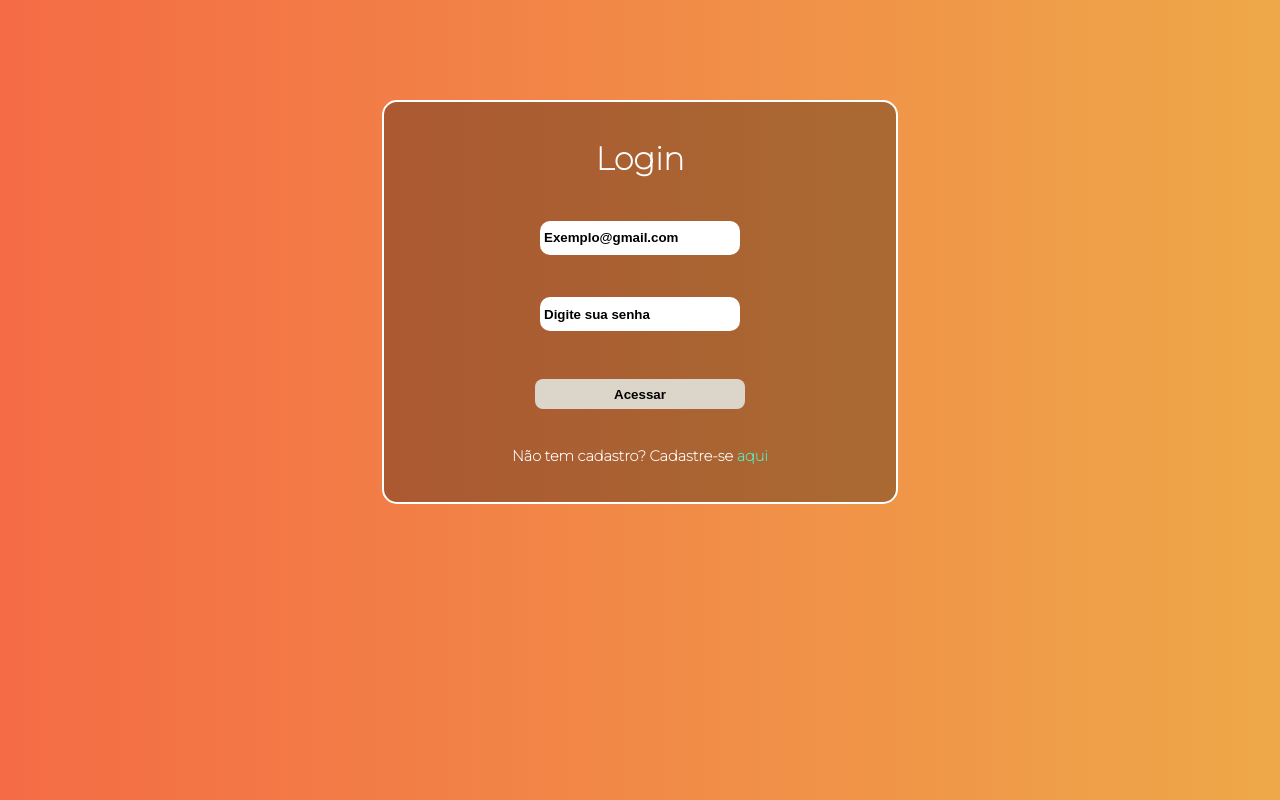
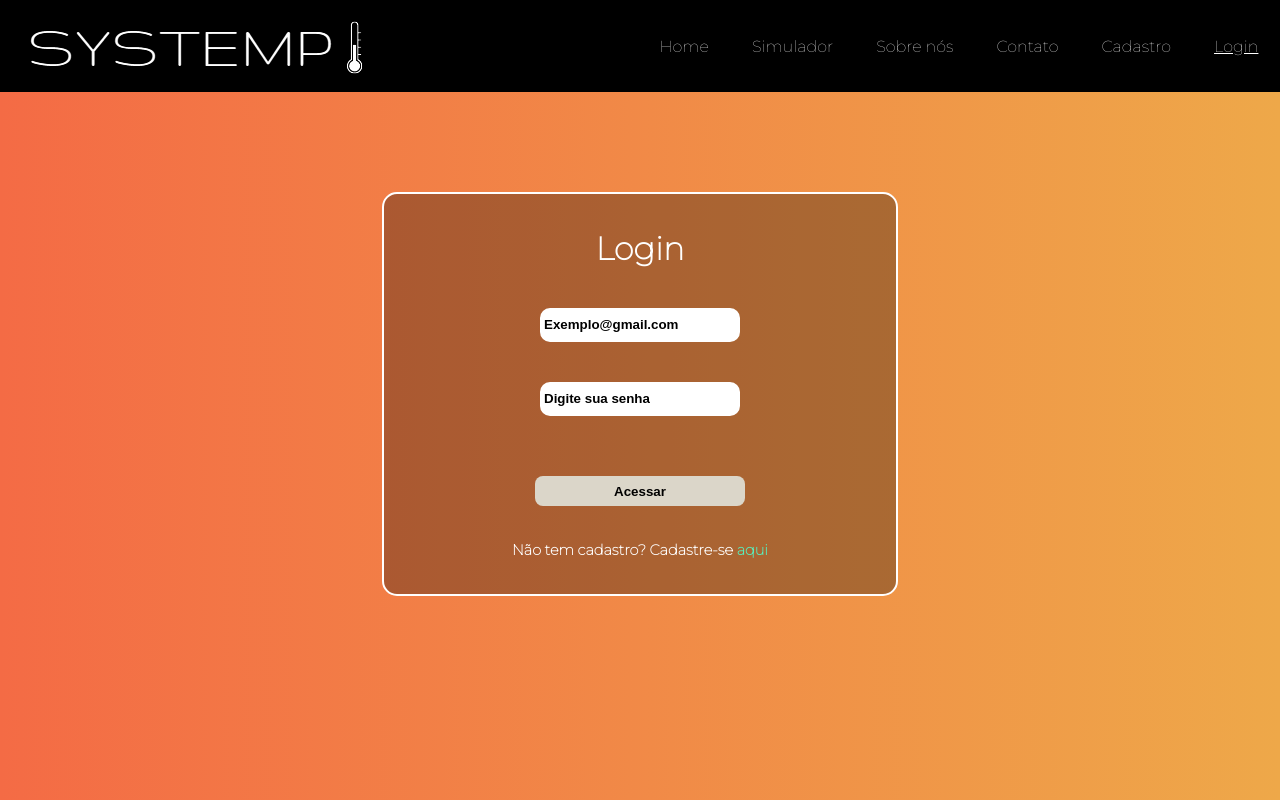
Before and after one commit to Systemp-PI/Site-Institucional, a plain HTML site: page tela_login.html in a window 1280 px wide. Drawn offline with Linux system fonts and the light colour scheme.

Commit message:
Integração da tela de login com a navbar

```diff
--- a/index.css
+++ b/index.css
@@ -3,6 +3,7 @@ body{
     padding: 0;
     font-family: 'Montserrat', sans-serif;
     height: 100vh;
+    width: 100vw;
     box-sizing: border-box;
     background: linear-gradient(to right, #ff5f6d, #ffc371);
     overflow-x: hidden;
@@ -42,15 +43,15 @@ a {
     display: flex;
     z-index: 2;
     color: white;
-    margin-top: 30%;
+    margin-top: 600px;
     margin-left: 15%;
     width: 300px;
+    position: sticky;
 }
 
 .img_mensagem {
     width: 70%;
     height: 550px;
-
 }
 
 #container_produto{
--- a/public/tela_de_login.css
+++ b/tela_de_login.css
@@ -18,6 +18,25 @@ body {
     font-size: 45px;
 }*/
 
+header {
+    background-color: black;
+    display: flex;
+    width: 100%;
+    height: 10%;
+}
+
+nav {
+    display: flex;
+    justify-content: space-around;
+    align-items: center;
+    width: 55%;
+    margin-left: 20%;
+}
+
+a {
+    color: white;
+    text-decoration: none;
+}
 
 #container {
     width: 100%;
--- a/public/tela_login.html
+++ b/tela_login.html
@@ -10,6 +10,18 @@
 </head>
 
 <body>
+    <header>
+        <img src="SYSTEMP.png" alt="systemp_logo">
+        <nav>
+            <a href="index.html">Home</a>
+            <a href="simulador.html">Simulador</a>
+            <a href="">Sobre nós</a>
+            <a href="">Contato</a>
+            <a href="cadastro.html">Cadastro</a>
+            <a href="tela_login.html"><u>Login</u></a>
+        </nav>
+    </header>
+
 
     <div id="container">
         <div id="box_login">
@@ -19,8 +31,8 @@
 
         <input type="email" name="" placeholder="Exemplo@gmail.com" id="input_email">
             <input type="password" name="" placeholder="Digite sua senha" id="input_senha">
-            <a href=""> <button onclick="entrar()" id="but_entrar"> <b> Acessar </b> </button> </a>
-            <span id="cadastro"> Não tem cadastro? Cadastre-se <a href="" id="link_cadastro"> <b> aqui </b> </a> </span>
+            <button onclick="entrar()" id="but_entrar"><b>Acessar</b></button>
+            <span id="cadastro"> Não tem cadastro? Cadastre-se <a href="cadastro.html" id="link_cadastro"> <b> aqui </b> </a> </span>
 
         </div>
     </div>
```
Also changed, not shown: index.html (+1 -1 lines).
